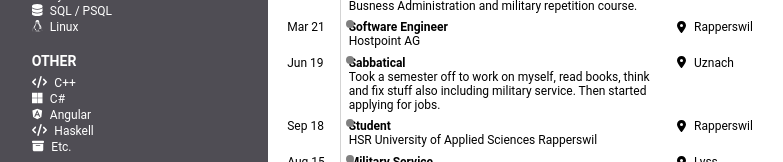
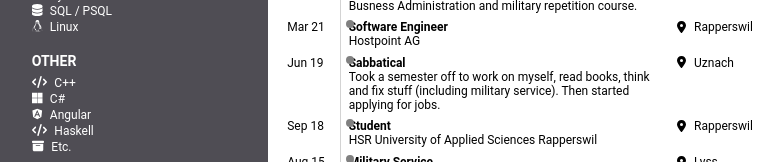
Before and after one commit to marcosteiner/cv, a React (Create React App) app: page / in a window 1280 px wide. Shown: the part 420-582 px from the top of the page, without its empty margins (6-789 px from the left). Built offline with nearby package versions, Linux system fonts and the light colour scheme.

Commit message:
Updated CV

```diff
--- a/src/components/content/Content.js
+++ b/src/components/content/Content.js
@@ -94,7 +94,7 @@ function Content() {
         {
             time: "Jun 19",
             title: "Sabbatical",
-            description: "Took a semester off to work on myself, read books, think and fix stuff also including military service. Then started applying for jobs.",
+            description: "Took a semester off to work on myself, read books, think and fix stuff (including military service). Then started applying for jobs.",
             location: "Uznach"
         },
         {
```
